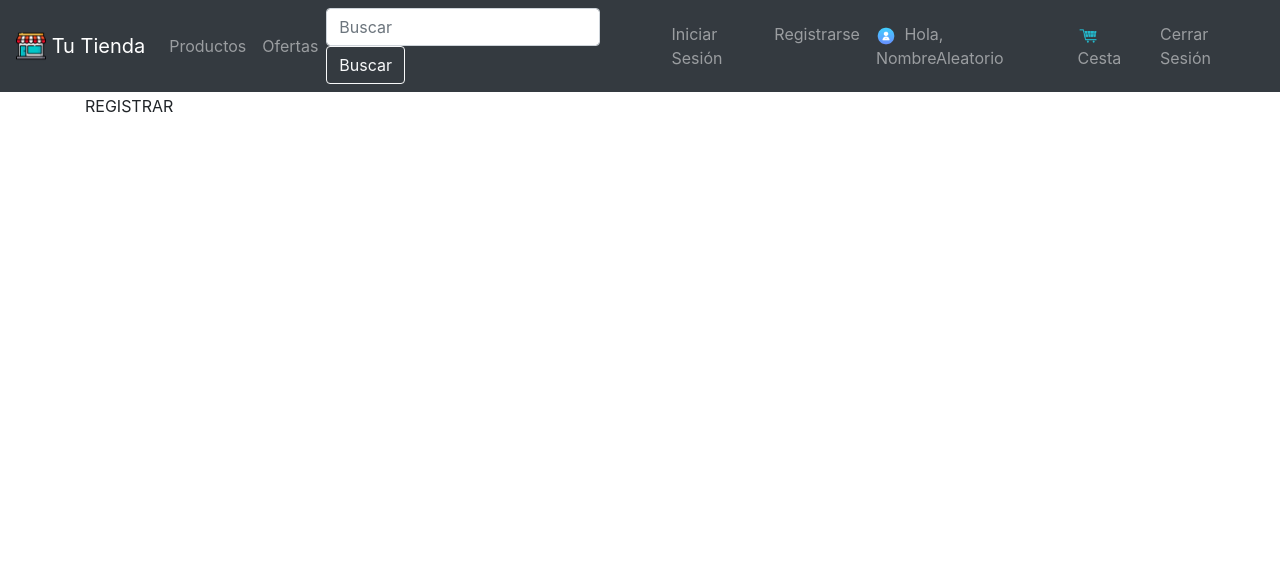
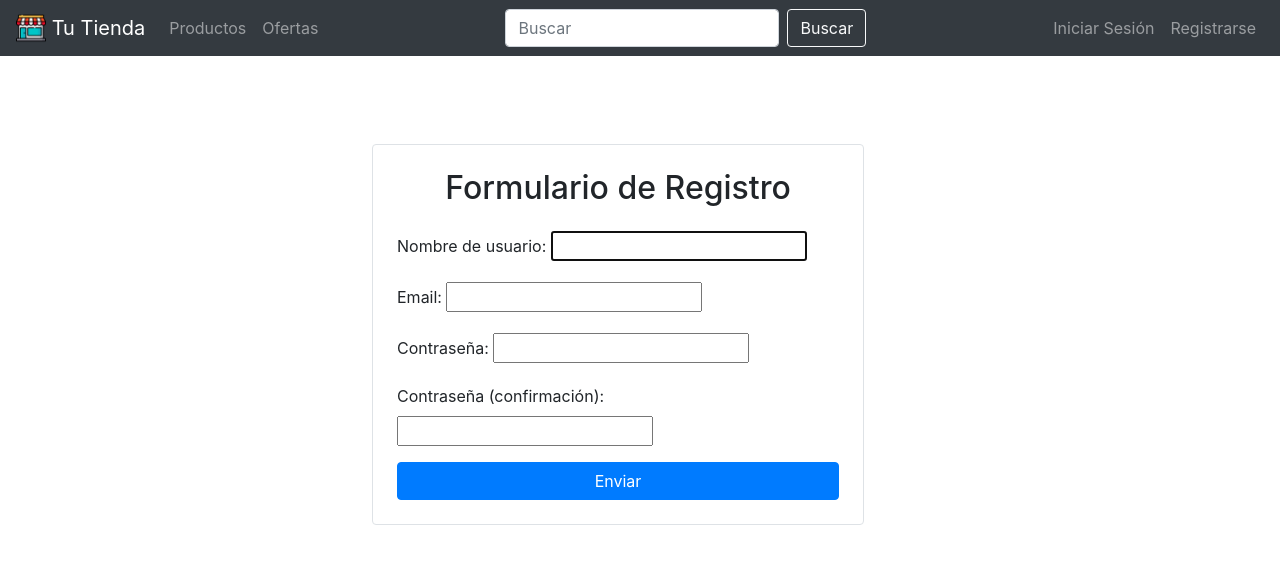
Before and after one commit to OscarGirao89/tienda, a Django app: page /registrar/ in a window 1280 px wide. Shown: the top 572 px of the page. Run offline with Django 5.2, Linux system fonts and the light colour scheme; some libraries are stand-ins or nearby versions.

Commit message:
inicio  de session, cerrar, registrarse

```diff
--- a/Adminstart/Adminstart/settings.py
+++ b/Adminstart/Adminstart/settings.py
@@ -104,7 +104,7 @@ AUTH_PASSWORD_VALIDATORS = [
 # Internationalization
 # https://docs.djangoproject.com/en/5.0/topics/i18n/
 
-LANGUAGE_CODE = "en-us"
+LANGUAGE_CODE = "es"
 
 TIME_ZONE = "UTC"
 
--- /dev/null
+++ b/Adminstart/tienda/forms.py
@@ -0,0 +1,18 @@
+from django import forms
+from django.contrib.auth.forms import UserCreationForm, AuthenticationForm
+from django.contrib.auth.models import User
+
+
+class registro_form(UserCreationForm):
+    email = forms.EmailField(
+        max_length=254,
+        help_text="Requerido. Ingrese una dirección de correo electrónico válida.",
+    )
+
+    class f_registro:
+        model = User
+        campos = ["username", "email", "password1", "password2"]
+
+
+class inicio_form(AuthenticationForm):
+    pass
--- a/Adminstart/tienda/templates/aut/registrar.html
+++ b/Adminstart/tienda/templates/aut/registrar.html
@@ -1 +1,30 @@
-{% extends "base.html" %} {% block contenido%}REGISTRAR{% endblock %}
+{% extends "base.html" %} {% block contenido%}
+<div class="container mt-5">
+  <div class="row justify-content-center">
+    <div class="col-md-6">
+      <form method="post" class="my-form p-4 border rounded">
+        {% csrf_token %}
+        <h2 class="text-center mb-4">Formulario de Registro</h2>
+
+        <div class="form-group">
+          {{ form.username.label_tag }} {{ form.username }}
+        </div>
+
+        <div class="form-group">
+          {{ form.email.label_tag }} {{ form.email }}
+        </div>
+
+        <div class="form-group">
+          {{ form.password1.label_tag }} {{ form.password1 }}
+        </div>
+
+        <div class="form-group">
+          {{ form.password2.label_tag }} {{ form.password2 }}
+        </div>
+
+        <button type="submit" class="btn btn-primary btn-block">Enviar</button>
+      </form>
+    </div>
+  </div>
+</div>
+{% endblock %}
--- a/Adminstart/tienda/templates/base.html
+++ b/Adminstart/tienda/templates/base.html
@@ -64,41 +95,12 @@
             <a class="nav-link" href="{% url 'registrar' %}">Registrarse</a>
           </li>
         </ul>
-        <ul class="navbar-nav ml-auto">
-          <li class="nav-item">
-            <a class="nav-link" href="#">
-              <img
-                src="{% static 'images/user.png' %}"
-                width="20"
-                height="20"
-                class="mr-1"
-                alt=""
-              />
-              Hola, NombreAleatorio
-            </a>
-          </li>
-          <li class="nav-item">
-            <a class="nav-link" href="#">
-              <img
-                src="{% static 'images/carrito.png' %}"
-                width="20"
-                height="20"
-                class="mr-1"
-                alt=""
-              />
-              Cesta
-            </a>
-          </li>
-          <li class="nav-item">
-            <a class="nav-link" href="{% url 'cerrar' %}">Cerrar Sesión</a>
-          </li>
-        </ul>
+        {%endif%}
       </div>
     </nav>
 
     <!-- Contenido de la página -->
-    <div class="container mt-5">
-      <h2>Contenido de la página</h2>
+    <div class="container p-5 m-5">
       {% block contenido%}{% endblock %}
       <!-- Tu contenido va aquí -->
     </div>
--- /dev/null
+++ b/Adminstart/tienda/templates/producto.html
@@ -0,0 +1 @@
+{% extends "base.html" %} {% block contenido%}PAGINA PRINCIPAL{% endblock %}
--- /dev/null
+++ b/Adminstart/tienda/templates/user.html
@@ -0,0 +1 @@
+{% extends "base.html" %} {% block contenido%}Usuario{% endblock %}
--- a/Adminstart/tienda/urls.py
+++ b/Adminstart/tienda/urls.py
@@ -4,6 +4,8 @@ from .views import *
 
 urlpatterns = [
     path("", index, name="index"),
+    path("carrito/", carrito, name="carrito"),
+    path("user/", user, name="user"),
     path("ingresar/", ingresar, name="ingresar"),
     path("registrar/", registrar, name="registrar"),
     path("cerrar_sesion/", cerrar_sesion, name="cerrar"),
--- a/Adminstart/tienda/views.py
+++ b/Adminstart/tienda/views.py
@@ -1,4 +1,7 @@
 from django.shortcuts import render, redirect
+from django.contrib.auth import login, logout, authenticate
+from .forms import registro_form, inicio_form
+from django.contrib.auth.decorators import login_required
 
 
 # Create your views here.
@@ -6,13 +9,42 @@ def index(request):
     return render(request, "index.html")
 
 
+def carrito(request):
+    return render(request, "carrito.html")
+
+
+def user(request):
+    return render(request, "user.html")
+
+
 def ingresar(request):
-    return render(request, "aut/ingresar.html")
+    if request.method == "POST":
+        form = inicio_form(request, request.POST)
+        if form.is_valid():
+            username = form.cleaned_data["username"]
+            password = form.cleaned_data["password"]
+            usuario = authenticate(request, username=username, password=password)
+            if usuario is not None:
+                login(request, usuario)
+                return redirect("index")
+    else:
+        form = inicio_form()
+
+    return render(request, "aut/ingresar.html", {"form": form})
 
 
 def registrar(request):
-    return render(request, "aut/registrar.html")
+    if request.method == "POST":
+        form = registro_form(request.POST)
+        if form.is_valid():
+            form.save()
+            return redirect("ingresar")
+    else:
+        form = registro_form()
+
+    return render(request, "aut/registrar.html", {"form": form})
 
 
 def cerrar_sesion(request):
+    logout(request)
     return redirect("index")
```
Also changed, not shown: other parts of Adminstart/tienda/templates/base.html (+31 -0 lines), Adminstart/tienda/templates/aut/ingresar.html (+14 -1 lines), Adminstart/tienda/templates/carrito.html (added, +40 -0 lines), Adminstart/db.sqlite3.
